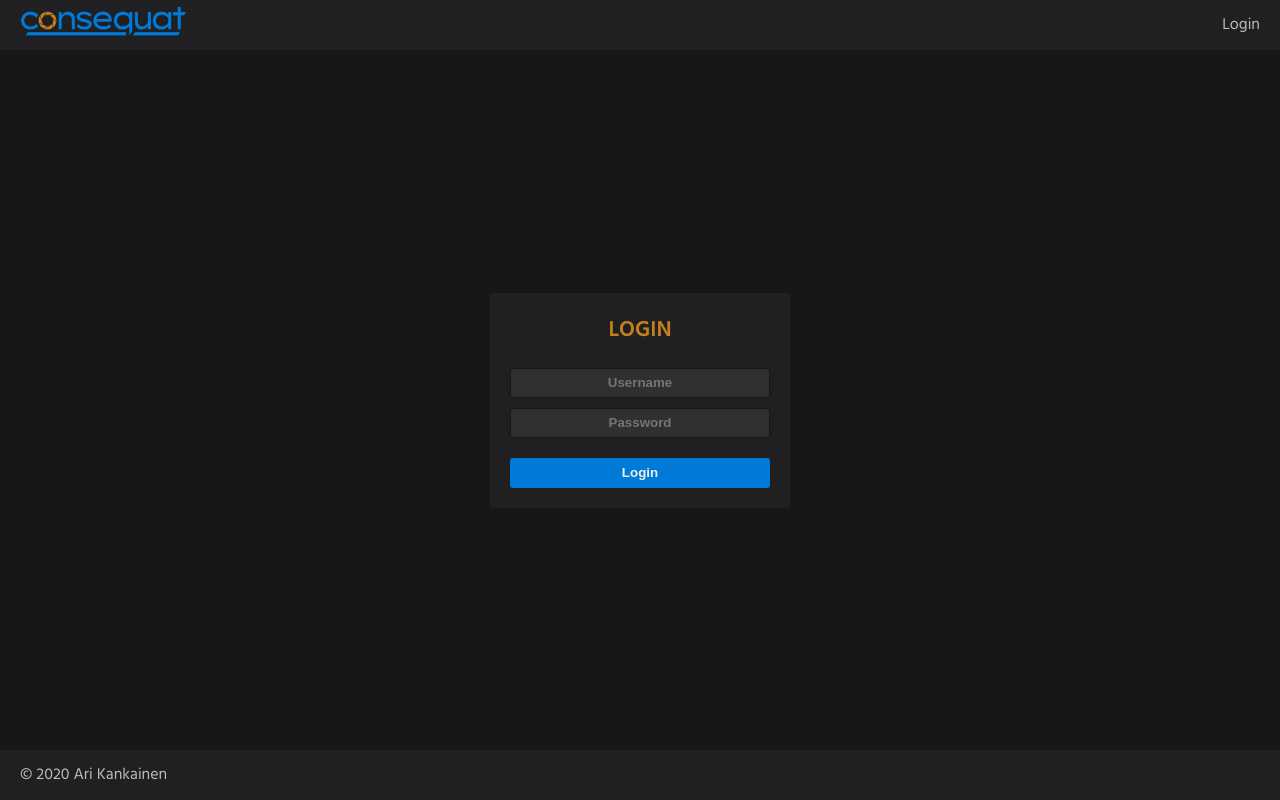
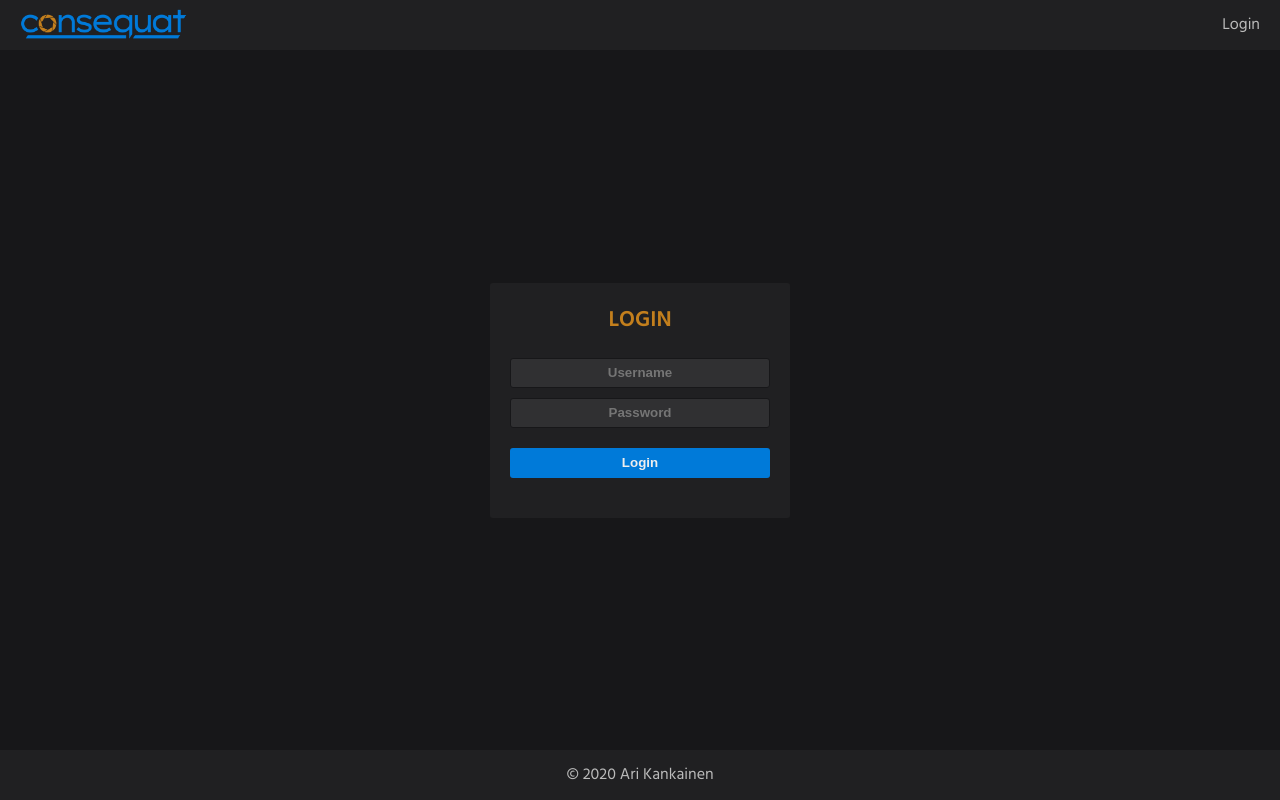
Before and after one commit to arikankainen/consequat-client, a React (Create React App) app: page /login in a window 1280 px wide. Built offline with nearby package versions, Linux system fonts and the light colour scheme.

Commit message:
login näkymä lähes viimeistelty, näyttää onnistuneen loginin ja siirtyy pääsivulle

```diff
--- a/src/components/Footer/Styles.tsx
+++ b/src/components/Footer/Styles.tsx
@@ -2,7 +2,7 @@ import styled from 'styled-components';
 
 export const FooterContainer = styled.div`
   display: flex;
-  justify-content: space-between;
+  justify-content: center;
   align-items: center;
   height: 50px;
   background-color: var(--navigation-bg-color);
--- a/src/components/Header/Styles.tsx
+++ b/src/components/Header/Styles.tsx
@@ -24,4 +24,5 @@ export const LoginLink = styled(Link)`
 
 export const LogoImage = styled.img`
   height: 30px;
+  margin-top: 6px;
 `;
--- a/src/components/LoginPage/Error.tsx
+++ /dev/null
@@ -1,21 +0,0 @@
-import React from 'react';
-import { ErrorNotification } from './Styles';
-
-interface MessageProps {
-  message: string | null;
-}
-
-const Error: React.FC<MessageProps> = ({ message }) => {
-  if (!message) {
-    return null;
-  }
-
-  return (
-    <ErrorNotification>
-      {message}
-    </ErrorNotification>
-  );
-};
-
-
-export default Error;
--- a/src/components/LoginPage/LoginPage.tsx
+++ b/src/components/LoginPage/LoginPage.tsx
@@ -1,15 +1,19 @@
 import React, { useState, useEffect } from 'react';
+import { useHistory } from 'react-router-dom';
 import { useMutation } from '@apollo/client';
 import { LOGIN } from '../../utils/queries';
-import Error from './Error';
+
 import { OuterContainer, Container, Topic, Input, Button }  from './Styles';
+import Message, { MessageType } from './Message';
 
 const LoginPage = () => {
   const [username, setUsername] = useState<string>('');
   const [password, setPassword] = useState<string>('');
   const [disabled, setDisabled] = useState<boolean>(false);
   const [loginButtonText, setLoginButtonText] = useState<string>('Login');
-  const [error, setError] = useState<string | null>(null);
+  const [message, setMessage] = useState<string | null>(null);
+  const [messageType, setMessageType] = useState<MessageType>(MessageType.Success);
+  const history = useHistory();
 
   const loggingIn = (logging: boolean): void => {
     if (logging) {
@@ -26,7 +30,8 @@ const LoginPage = () => {
     onError: (error) => {
       console.log(error.graphQLErrors[0].message);
       loggingIn(false);
-      setError('Invalid username or password');
+      setMessageType(MessageType.Error);
+      setMessage('Invalid username or password');
     }
   });
 
@@ -34,7 +39,13 @@ const LoginPage = () => {
     if (result.data) {
       const token = result.data.login.token;
       console.log(token);
+      setMessageType(MessageType.Success);
+      setMessage('Successfully logged in');
       loggingIn(false);
+
+      setTimeout(() => {
+        history.push('/');
+      }, 1000);
     }
   }, [result.data]);
 
@@ -43,28 +54,30 @@ const LoginPage = () => {
     loggingIn(true);
 
     if (!username) {
-      setError('Username required');
+      setMessageType(MessageType.Error);
+      setMessage('Username required');
       loggingIn(false);
     }
     else if (!password) {
-      setError('Password required');
+      setMessageType(MessageType.Error);
+      setMessage('Password required');
       loggingIn(false);
     }
     else {
       // temporarily added delay to see disabled form elements when login in progress, TODO: delete from product version
       setTimeout(() => {
         login({ variables: { username, password } });
-      }, 1000);
+      }, 1500);
     }
   };
 
   const handleUsernameChange = (e: React.ChangeEvent<HTMLInputElement>) => {
-    setError(null);
+    setMessage(null);
     setUsername(e.target.value);
   };
 
   const handlePasswordChange = (e: React.ChangeEvent<HTMLInputElement>) => {
-    setError(null);
+    setMessage(null);
     setPassword(e.target.value);
   };
 
@@ -73,10 +86,10 @@ const LoginPage = () => {
       <Container>
         <Topic>Login</Topic>
         <form onSubmit={handleSubmit}>
-          <Error message={error}>Invalid email or password</Error>
           <Input disabled={disabled} placeholder='Username' onChange={handleUsernameChange}/><br />
           <Input disabled={disabled} placeholder='Password' type='password' onChange={handlePasswordChange} /><br />
           <Button disabled={disabled} type='submit'>{loginButtonText}</Button>
+          <Message message={message} type={messageType}>Invalid email or password</Message>
         </form>
       </Container>
     </OuterContainer>
--- /dev/null
+++ b/src/components/LoginPage/Message.tsx
@@ -0,0 +1,31 @@
+import React from 'react';
+import { ErrorNotification, SuccessNotification } from './Styles';
+
+export enum MessageType {
+  Error,
+  Success
+}
+
+interface MessageProps {
+  message: string | null;
+  type: MessageType;
+}
+
+const Message: React.FC<MessageProps> = ({ message, type }) => {
+  if (type == MessageType.Error) {
+    return (
+      <ErrorNotification>
+        {message}
+      </ErrorNotification>
+    );
+  }
+
+  return (
+    <SuccessNotification>
+      {message}
+    </SuccessNotification>
+  );
+};
+
+
+export default Message;
--- a/src/components/LoginPage/Styles.tsx
+++ b/src/components/LoginPage/Styles.tsx
@@ -82,14 +82,12 @@ export const Button = styled.button`
 `;
 
 export const ErrorNotification = styled.div`
-  width: 100%;
-  height: 30px;
-  margin-top: 10px;
-  margin-bottom: 10px;
-  padding-top: 4px;
-  background-color: #990000;
-  border: none;
-  border-radius: var(--input-border-radius);
-  color: #eee;
-  text-align: center;
+  margin-top: 5px;
+  height: 25px;
+  margin-bottom: -10px;
+  color: #cc5555;
 `;
+
+export const SuccessNotification = styled(ErrorNotification)`
+  color: #55cc55;
+`;
--- a/src/utils/breakPoints.ts
+++ b/src/utils/breakPoints.ts
@@ -1,3 +1,4 @@
+const laptopL = '@media (max-width: 1440px)';
 const laptop = '@media (max-width: 1024px)';
 const tablet = '@media (max-width: 768px)';
 const mobileL = '@media (max-width: 425px)';
@@ -5,6 +6,7 @@ const mobileM = '@media (max-width: 375px)';
 const mobileS = '@media (max-width: 320px)';
 
 export default {
+  laptopL,
   laptop,
   tablet,
   mobileL,
```
